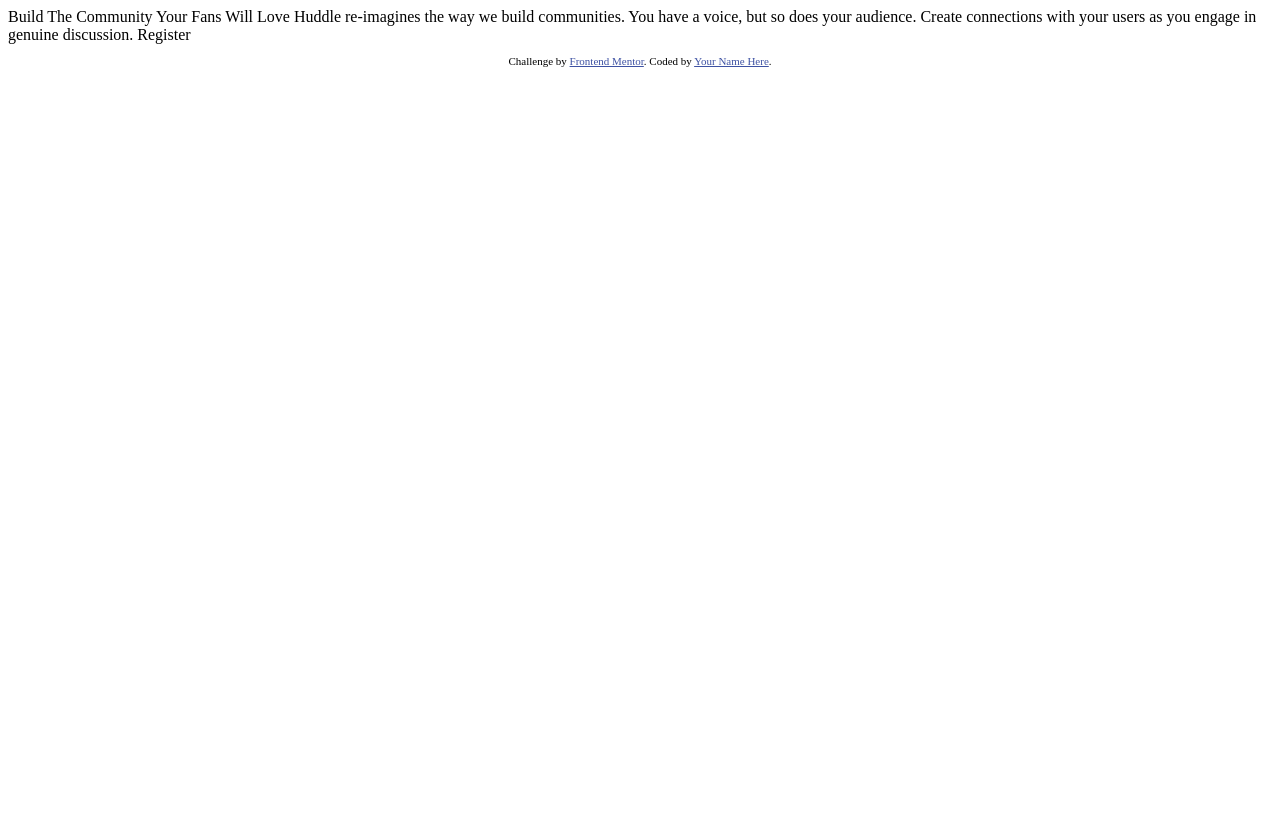
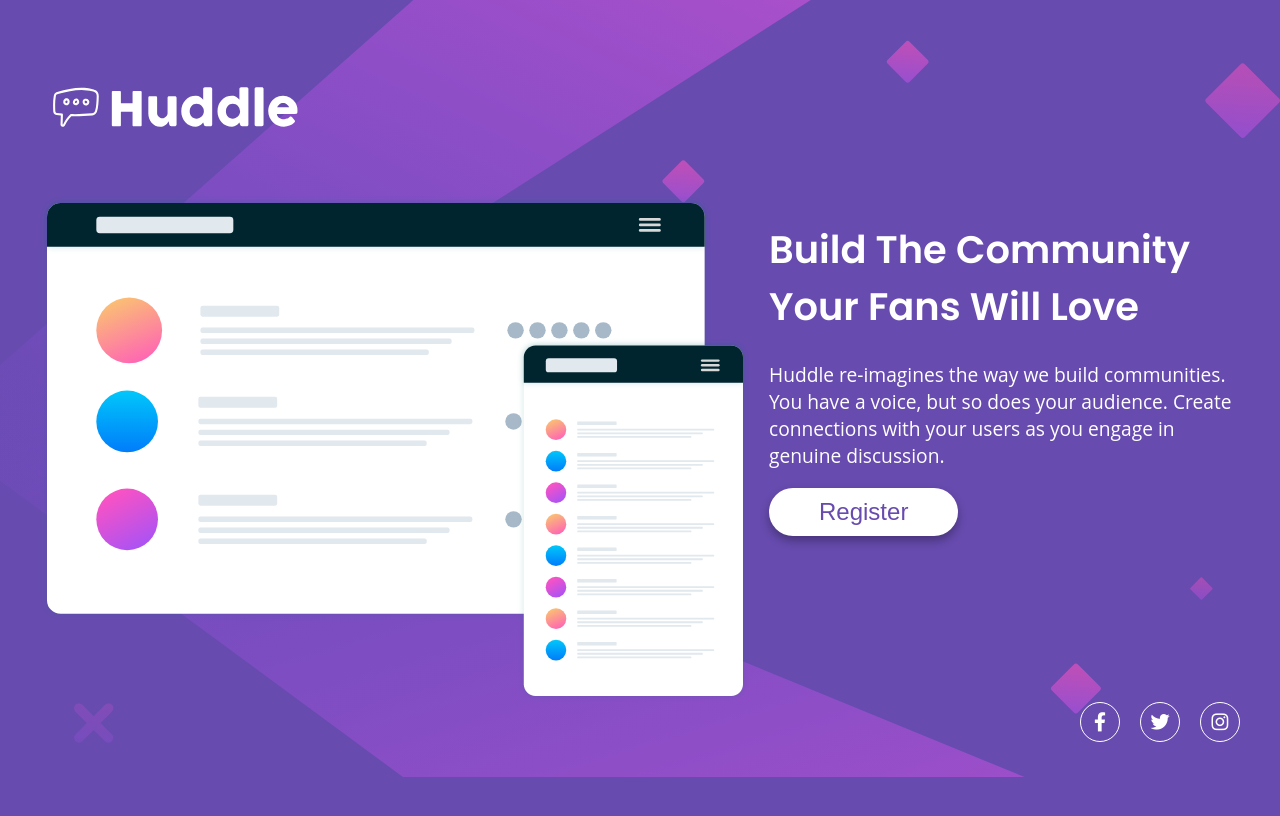
Before and after one commit to Behzad-Khokher/Code_Mentors-Frontend-Challenges, a plain HTML site: page Code_Mentors-Frontend-Challenges/huddle-landing-page-challenge/index.html in a window 1280 px wide. Drawn offline with Linux system fonts and the light colour scheme.

Commit message:
final commit

```diff
--- a/Code_Mentors-Frontend-Challenges/huddle-landing-page-challenge/index.html
+++ b/Code_Mentors-Frontend-Challenges/huddle-landing-page-challenge/index.html
@@ -1,33 +1,65 @@
 <!DOCTYPE html>
 <html lang="en">
+
 <head>
   <meta charset="UTF-8">
-  <meta name="viewport" content="width=device-width, initial-scale=1.0"> <!-- displays site properly based on user's device -->
+  <meta name="viewport" content="width=device-width, initial-scale=1.0">
+  <!-- displays site properly based on user's device -->
 
   <link rel="icon" type="image/png" sizes="32x32" href="./images/favicon-32x32.png">
-
+  <link rel="stylesheet" href="style.css">
+  <link rel="stylesheet" href="https://cdnjs.cloudflare.com/ajax/libs/font-awesome/6.1.1/css/all.min.css"
+    integrity="sha512-KfkfwYDsLkIlwQp6LFnl8zNdLGxu9YAA1QvwINks4PhcElQSvqcyVLLD9aMhXd13uQjoXtEKNosOWaZqXgel0g=="
+    crossorigin="anonymous" referrerpolicy="no-referrer" />
   <title>Frontend Mentor | Huddle landing page with single introductory section</title>
 
   <!-- Feel free to remove these styles or customise in your own stylesheet 👍 -->
   <style>
-    .attribution { font-size: 11px; text-align: center; }
-    .attribution a { color: hsl(228, 45%, 44%); }
+    .attribution {
+      font-size: 11px;
+      text-align: center;
+    }
+
+    .attribution a {
+      color: hsl(228, 45%, 44%);
+    }
   </style>
 </head>
+
 <body>
 
-  Build The Community Your Fans Will Love
 
-  Huddle re-imagines the way we build communities. You have a voice, but so does your audience.
-  Create connections with your users as you engage in genuine discussion.
+  <div class="container">
+    <img src="./images/logo.svg" alt="" srcset="">
 
-  Register
+    <div class="flex">
+      <img src="./images/illustration-mockups.svg" alt="" srcset="">
+      <div>
+        <h1>Build The Community Your Fans Will Love</h1>
 
-  <footer>
+        <p>
+          Huddle re-imagines the way we build communities. You have a voice, but so does your audience.
+          Create connections with your users as you engage in genuine discussion.
+        </p>
+
+        <button>Register</button>
+      </div>
+    </div>
+
+    <ul class="social">
+      <li><a href="#"><i class="fab fa-facebook-f"></i></a></li>
+      <li><a href="#"><i class="fab fa-twitter"></i></a></li>
+      <li><a href="#"><i class="fab fa-instagram"></i></a></li>
+    </ul>
+
+  </div>
+
+  <!-- <footer>
     <p class="attribution">
       Challenge by <a href="https://www.frontendmentor.io?ref=challenge" target="_blank">Frontend Mentor</a>.
       Coded by <a href="#">Your Name Here</a>.
     </p>
-  </footer>
+  </footer> -->
 </body>
+
 </html>
--- /dev/null
+++ b/Code_Mentors-Frontend-Challenges/huddle-landing-page-challenge/style.css
@@ -0,0 +1,106 @@
+@import url('https://fonts.googleapis.com/css2?family=Poppins:wght@400;600&display=swap');
+
+*{
+    box-sizing: border-box;
+}
+
+body {
+    background-color: hsl(257, 40%, 49%);
+    background-image: url('./images/bg-desktop.svg');
+    background-repeat: no-repeat;
+    background-size:contain;
+    display: flex;
+    justify-content: center;
+    align-items: center;
+    min-height: 100vh;
+    font-family: 'Open sans', sans-serif;
+    color: white;
+    font-size: 1.2em;
+}
+
+h1 {
+   font-family:  'Poppins', sans-serif;
+}
+
+img {
+    max-width: 100%;
+}
+
+
+.container {
+    max-width: 1200px;
+    margin: 0 auto;
+}
+
+.flex {
+    display: flex;
+    margin: 50px 0 0;
+}
+
+.flex > div:first-child {
+    flex: 0.6;
+    margin-right: 20px;
+}
+
+.flex > div:last-child {
+
+    margin-left: 20px;
+}
+
+button {
+    background-color: white;
+    border-radius: 50px;
+    border: none;
+    color:hsl(257, 40%, 49%);
+    font-size: 24px;
+    padding: 10px 50px;
+    box-shadow: 0 5px 10px rgba(0,0,0,0.3);
+}
+
+.social {
+    display: flex;
+    justify-content: flex-end;
+    padding: 0;
+    margin: 0;
+    list-style-type: none;
+}
+
+.social a {
+    border-radius: 50%;
+    border: 1px solid #fff;
+    color: white;
+    display: inline-flex;
+    align-items: center;
+    justify-content: center;
+    height: 40px;
+    width: 40px;
+    text-decoration: none;
+    margin-left: 20px;
+}
+
+@media screen and (max-width: 678px) {
+    .flex {
+        flex-direction: column;
+    }
+
+    .flex > div:first-child {
+        flex:1;
+        margin-right: 0;
+    }
+
+    .flex > div:last--child {
+        flex:1;
+        margin-left: 0;
+        text-align: center;
+    }
+
+    .social {
+        justify-content: center;
+    }
+
+    button {
+        display: block;
+        margin: auto;
+    }
+
+}
```
